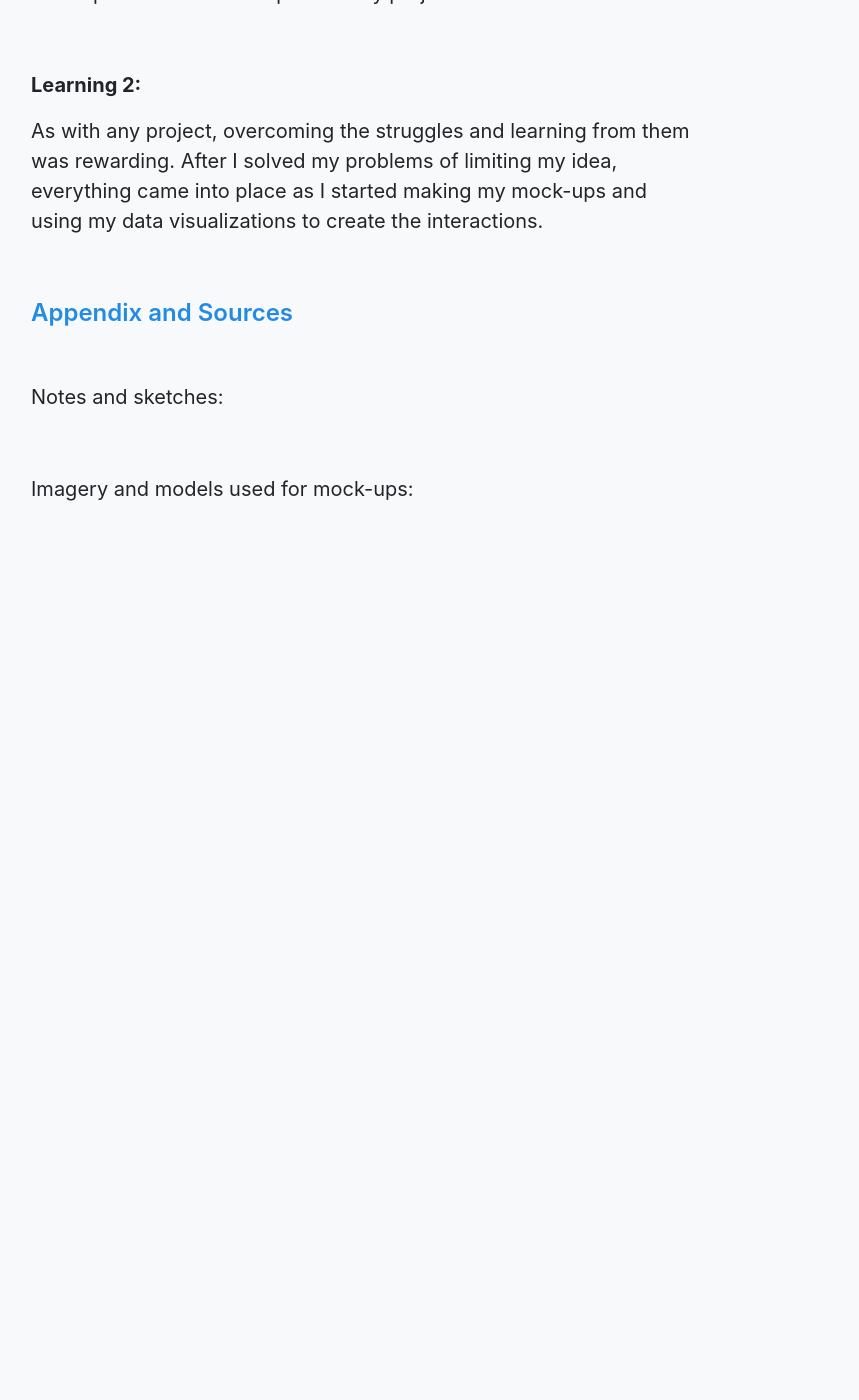
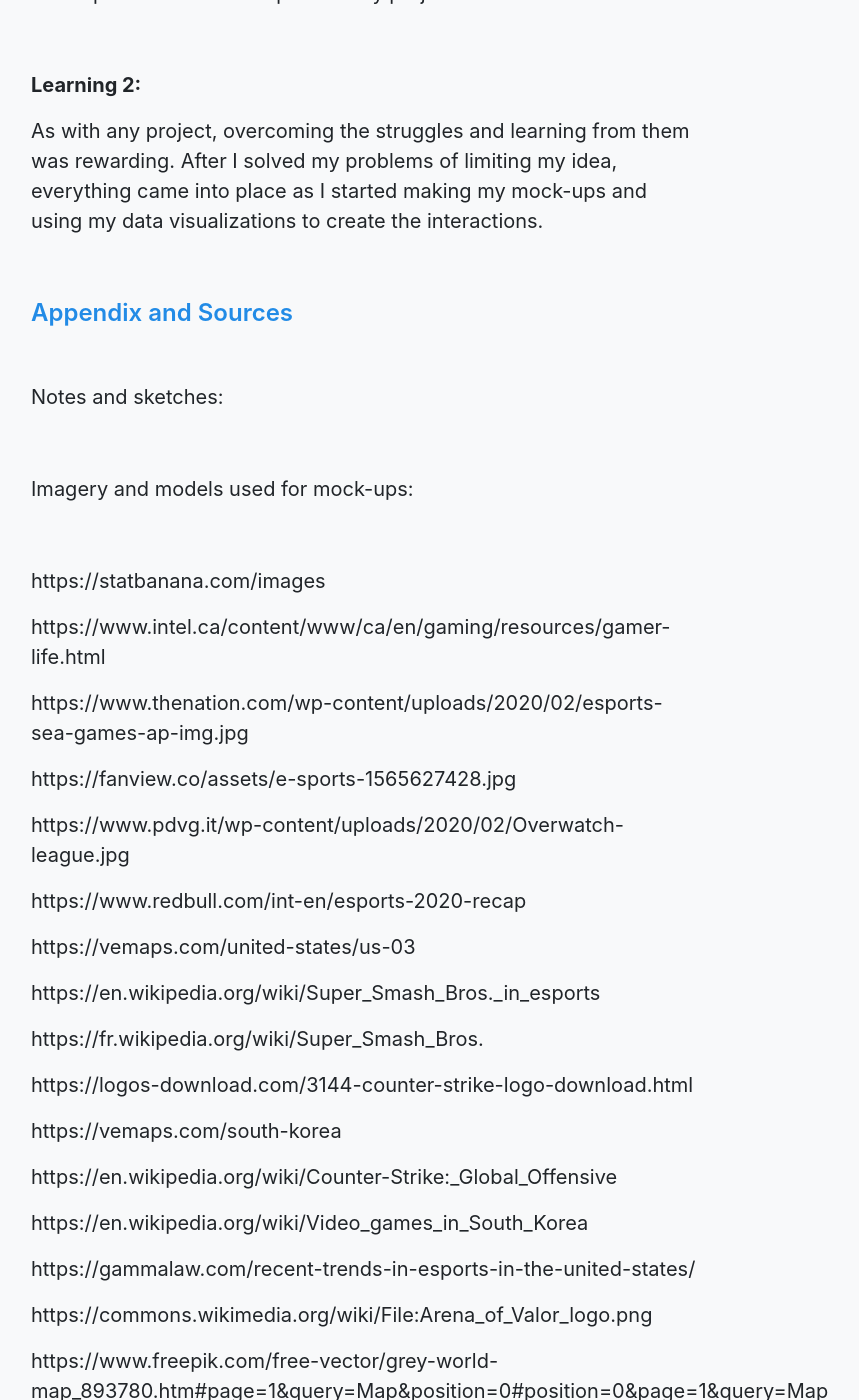
Before and after one commit to ixdwtruong/ixdwtruong.github.io, a Jekyll site: the page built from _posts/0001-01-15-visnar2p4.md, in a window 1280 px wide and 1400 px high, scrolled down 10160 px. Shown: the whole window, without its empty margins (273-1132 px from the left). Built offline with Jekyll 4.4.1, drawn with Linux system fonts in a browser that asks for light colours; before the commit the page ends 10790 px from its top, so only the background shows below that; some of the changed lines change nothing that is shown; some of the changed text lies outside the part shown.

Commit message:
Update 0001-01-15-visnar2p4.md

```diff
--- a/_posts/0001-01-15-visnar2p4.md
+++ b/_posts/0001-01-15-visnar2p4.md
@@ -203,3 +203,49 @@
 Imagery and models used for mock-ups:
 
 <br>
+
+https://statbanana.com/images
+
+https://www.intel.ca/content/www/ca/en/gaming/resources/gamer-life.html
+
+https://www.thenation.com/wp-content/uploads/2020/02/esports-sea-games-ap-img.jpg
+
+https://fanview.co/assets/e-sports-1565627428.jpg
+
+https://www.pdvg.it/wp-content/uploads/2020/02/Overwatch-league.jpg
+
+https://www.redbull.com/int-en/esports-2020-recap
+
+https://vemaps.com/united-states/us-03
+
+https://en.wikipedia.org/wiki/Super_Smash_Bros._in_esports
+
+https://fr.wikipedia.org/wiki/Super_Smash_Bros.
+
+https://logos-download.com/3144-counter-strike-logo-download.html
+
+https://vemaps.com/south-korea
+
+https://en.wikipedia.org/wiki/Counter-Strike:_Global_Offensive
+
+https://en.wikipedia.org/wiki/Video_games_in_South_Korea
+
+https://gammalaw.com/recent-trends-in-esports-in-the-united-states/
+
+https://commons.wikimedia.org/wiki/File:Arena_of_Valor_logo.png
+
+https://www.freepik.com/free-vector/grey-world-map_893780.htm#page=1&query=Map&position=0#position=0&page=1&query=Map
+
+https://www.cgtrader.com/free-3d-models/furniture/table/gaming-furnature
+
+https://www.cgtrader.com/free-3d-models/interior/office/super-hub-office-vol-011
+
+https://www.cgtrader.com/items/2491999/download-page
+
+https://www.cgtrader.com/free-3d-models/furniture/table/simple-tables
+
+https://www.cgtrader.com/free-3d-models/interior/kitchen/supermarket-glass-door-refrigerator
+
+https://fuel.overwatchleague.com/en-us/roster
+
+<br>
```
